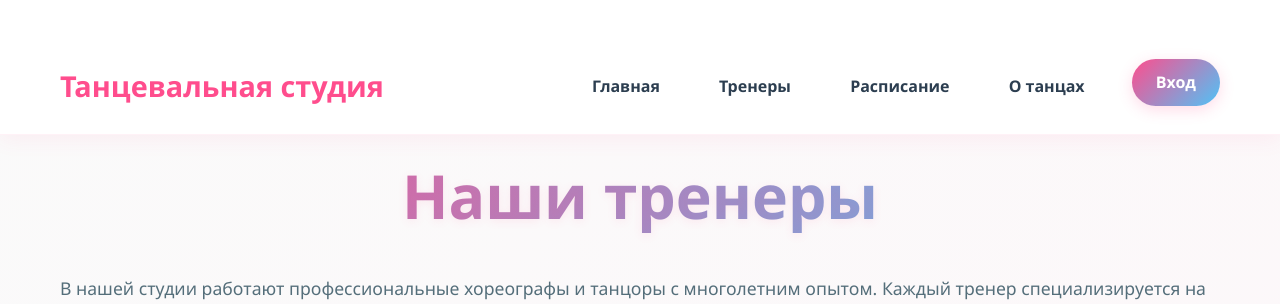
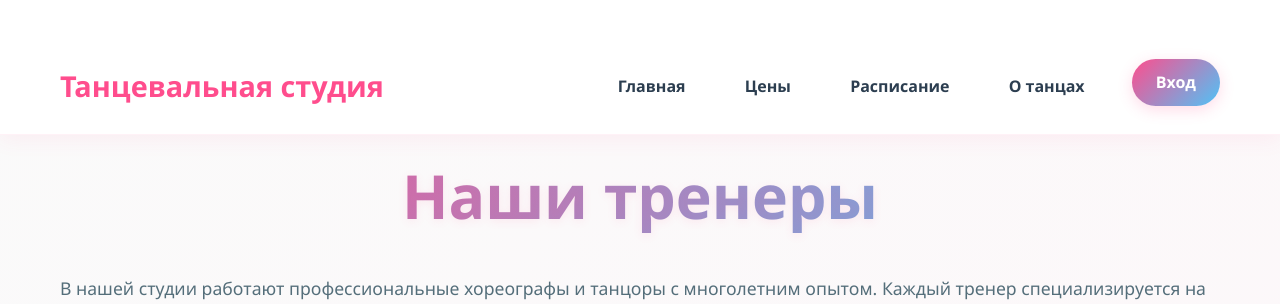
Before and after one commit to adsoboleva1101-alt/dance-studio-website, a Flask app: page /coaches in a window 1280 px wide. Shown: the top 304 px of the page. Run offline with Flask 3, Linux system fonts and the light colour scheme.

Commit message:
обновила код

```diff
--- a/data/app.py
+++ b/data/app.py
@@ -367,7 +367,7 @@ def test():
 
 @app.route('/api/test', methods=['POST'])
 def process_test():
-    """Обработка теста стиля - РАСШИРЕННАЯ ВЕРСИЯ С 10 ВОПРОСАМИ"""
+    """Обработка теста стиля"""
     try:
         data = request.json
         age_choice = data.get('age')
--- a/data/templates/coaches.html
+++ b/data/templates/coaches.html
@@ -27,7 +27,7 @@
             <nav>
                 <ul>
                     <li><a href="/">Главная</a></li>
-                    <li><a href="/coaches">Тренеры</a></li>
+                    <li><a href="/prices">Цены</a></li>
                     <li><a href="/schedule">Расписание</a></li>
                     <li><a href="/dances">О танцах</a></li>
                     <li><a href="/login" class="btn-login">Вход</a></li>
--- a/data/templates/test.html
+++ b/data/templates/test.html
@@ -196,8 +196,6 @@
         function showResult() {
             document.querySelectorAll('.question').forEach(q => q.style.display = 'none');
             document.getElementById('result').style.display = 'block';
-
-            // Временный результат для демонстрации
             let resultHTML = `
                 <h3>Рекомендуемый стиль: Гёрли хип-хоп (Girly Hip-Hop)</h3>
                 <p>На основе ваших ответов, мы рекомендуем вам начать с этого направления:</p>
```
